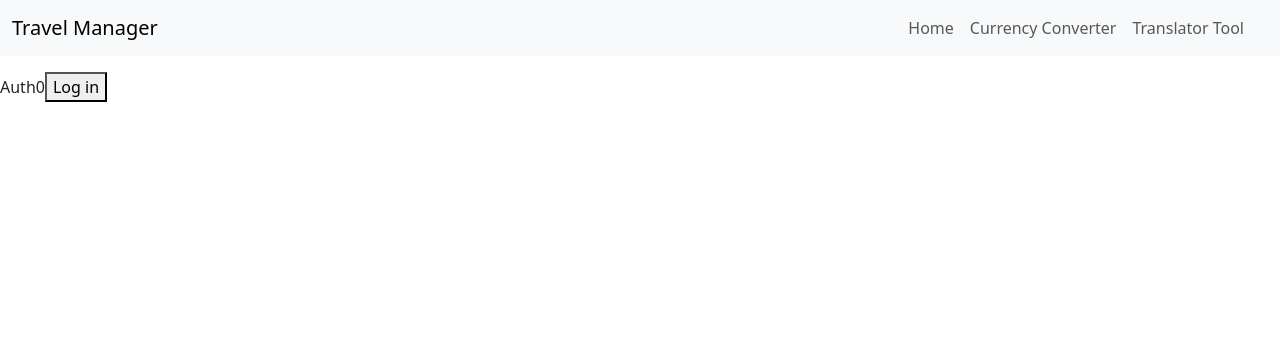
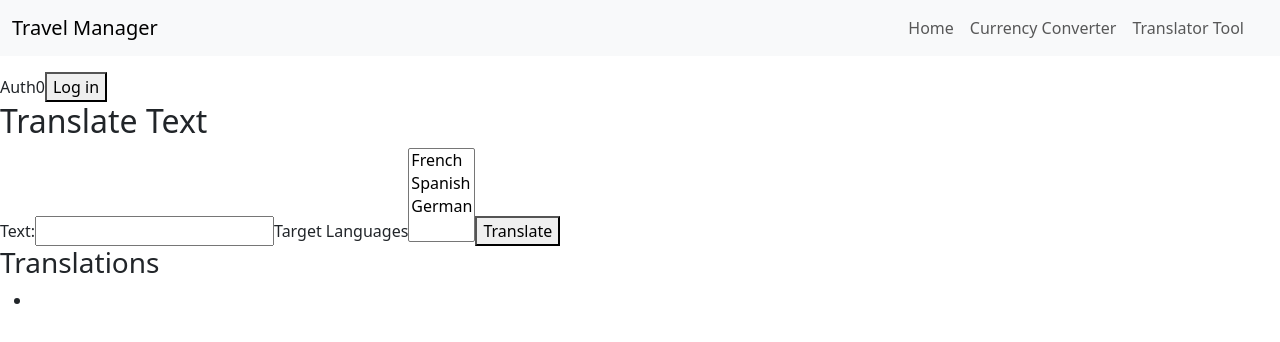
Before and after one commit to Code301Project-TechCityApps/travel-manager-frontend, a React (Vite) app: page /translator in a window 1280 px wide. Shown: the top 342 px of the page. Built offline with nearby package versions, Linux system fonts and the light colour scheme.

Commit message:
added translator

```diff
--- a/frontend/src/App.jsx
+++ b/frontend/src/App.jsx
@@ -5,6 +5,8 @@ import CurrencyConverter from './components/Currency'; // Ensure the import path
 import Home from './components/Home'; // Ensure the import path is correct
 import OffcanvasNavbar from './components/OffcanvasNavbar';
 import 'bootstrap/dist/css/bootstrap.min.css';
+import Translator from './components/Translator';
+
 
 function App() {
     return (
@@ -16,6 +18,7 @@ function App() {
             </div>
             <Routes>
                 <Route path="/" element={<Home />} />
+                <Route path="/translator" element={<Translator />} />
                 <Route path="/currency" element={<CurrencyConverter />} />
             </Routes>
         </Router>
--- a/frontend/src/components/OffcanvasNavbar.jsx
+++ b/frontend/src/components/OffcanvasNavbar.jsx
@@ -20,7 +20,7 @@ function OffcanvasNavbar() {
                         <Nav className="justify-content-end flex-grow-1 pe-3">
                             <Nav.Link as={Link} to="/">Home</Nav.Link>
                             <Nav.Link as={Link} to="/currency">Currency Converter</Nav.Link>
-                            <Nav.Link as={Link} to="/translation">Translator Tool</Nav.Link>
+                            <Nav.Link as={Link} to="/translator">Translator Tool</Nav.Link>
                         </Nav>
                         {/* <Form className="d-flex">
                             <Form.Control
--- /dev/null
+++ b/frontend/src/components/Translator.jsx
@@ -0,0 +1,56 @@
+import { useState } from 'react'
+import axios from 'axios';
+
+function Translator() {
+
+    const [text, setText] = useState ('');
+    const [toLang, setToLang] = useState([]);
+    const [translations, setTranslations] = useState([]);
+
+    const handleChangeText = (e) => {
+        setText(e.target.value);
+    };
+
+    const handleChangeTargetLang = (e) => {
+        const selectedLanguages = Array.from(e.target.selectedOptions, option => option.value);
+        setToLang(selectedLanguages);
+    };
+
+    const handleSubmit = async (e) => {
+        e.preventDefault();
+        try {
+            const response = await axios.post(`http://localhost:3000/api/translate/translate?text=${text}&toLang=${toLang}`)
+            console.log('response.data ', response.data);
+            setTranslations(response.data);
+        } catch (error) {
+            console.error('Translation Error:', error);
+        }
+    };
+    return (
+    <div>
+        <h2>Translate Text</h2>
+        <form onSubmit={handleSubmit}>
+            <label htmlFor='text'>Text:</label>
+            <input type="text" id="text" value={text} onChange={handleChangeText} />
+            <label htmlFor='targetLang'>Target Languages</label>
+            <select id='targetLang' multiple value={toLang} onChange={handleChangeTargetLang}>
+                <option value='fr'>French</option>
+                <option value='es'>Spanish</option>
+                <option value='de'>German</option>
+            </select>
+            <button type='submit'>Translate</button>
+        </form>
+        <div>
+            <h3>Translations</h3>
+            <ul>
+                    <li>
+                        <strong>{translations.translatedText}</strong>
+                    </li>
+
+            </ul>
+        </div>
+    </div>
+    );
+}
+
+export default Translator;
```
